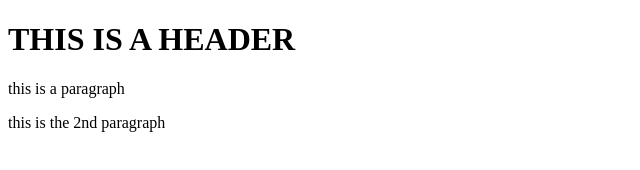
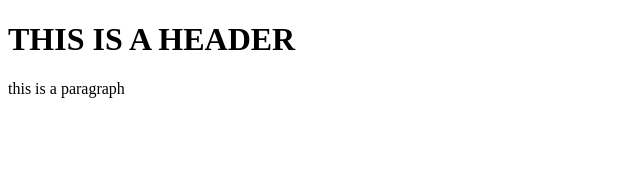
Before and after one commit to baldmonkey1/nodejs, a website: page templates/test.html in a window 1280 px wide. Shown: the whole page, without its empty margins (0-640 px from the left). Drawn offline with Linux system fonts and the light colour scheme.

Commit message:
fifth commit

```diff
--- a/templates/test.html
+++ b/templates/test.html
@@ -4,6 +4,5 @@
     <body>
         <h1>THIS IS A HEADER</h1>
         <p>this is a paragraph</p>
-        <p>this is the 2nd paragraph</p>
     </body>
 </html>
```
Also changed, not shown: index.html (+1 -0 lines), package.json (added, +24 -0 lines), 2 other files.
